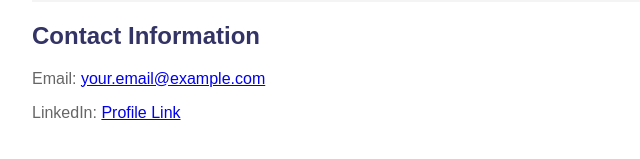
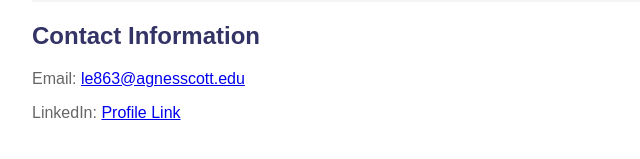
Before and after one commit to maijewelle/maijewelle.github.io, a plain HTML site: page index.html in a window 1280 px wide. Shown: the part 543-702 px from the top of the page, 8-648 px from the left. Drawn offline with Linux system fonts and the light colour scheme.

Commit message:
Update index.html

```diff
--- a/index.html
+++ b/index.html
@@ -36,7 +36,7 @@
 
     <section>
         <h2>Contact Information</h2>
-        <p>Email: <a href="mailto:le863@agnesscott.edu">your.email@example.com</a></p>
+        <p>Email: <a href="mailto:le863@agnesscott.edu">le863@agnesscott.edu</a></p>
         <p>LinkedIn: <a href="https://www.linkedin.com/in/mai-le-229430225/">Profile Link</a></p>
     </section>
 </body>
```
